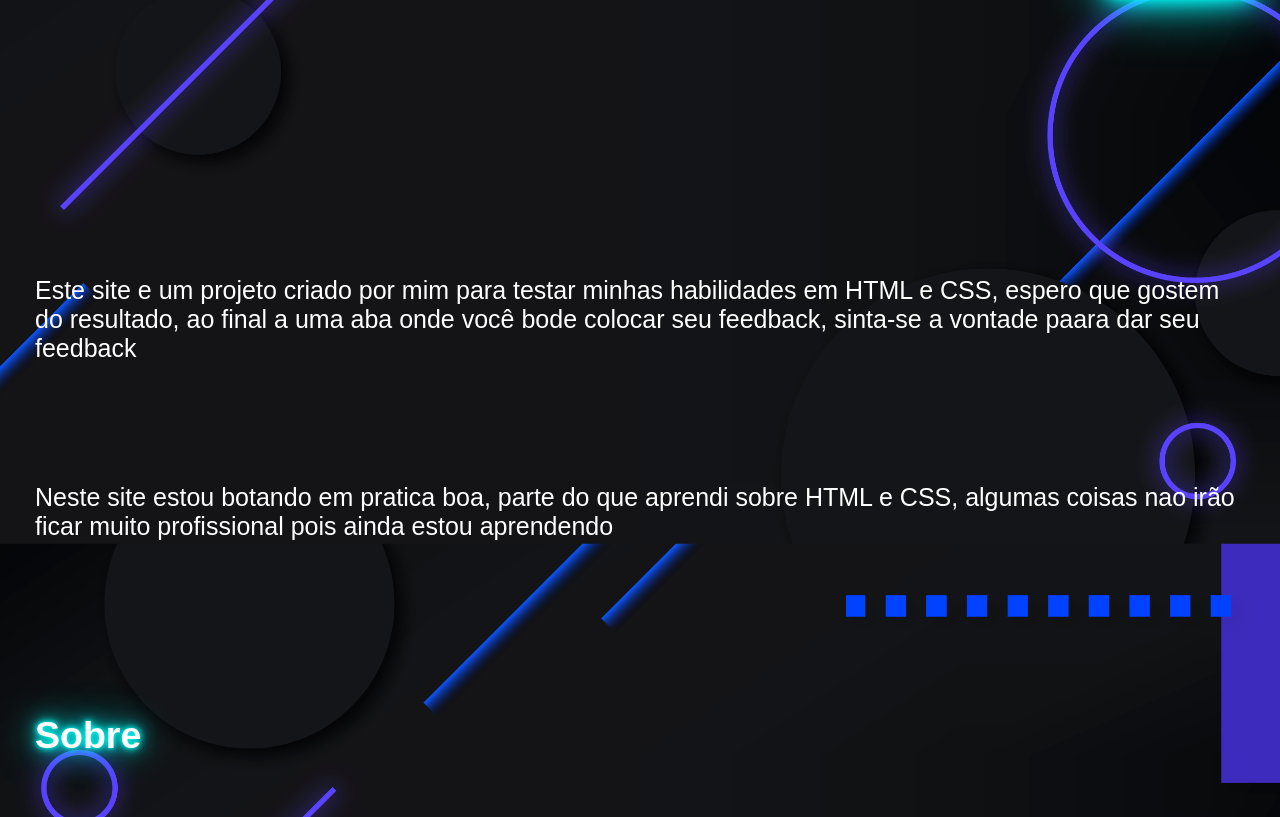
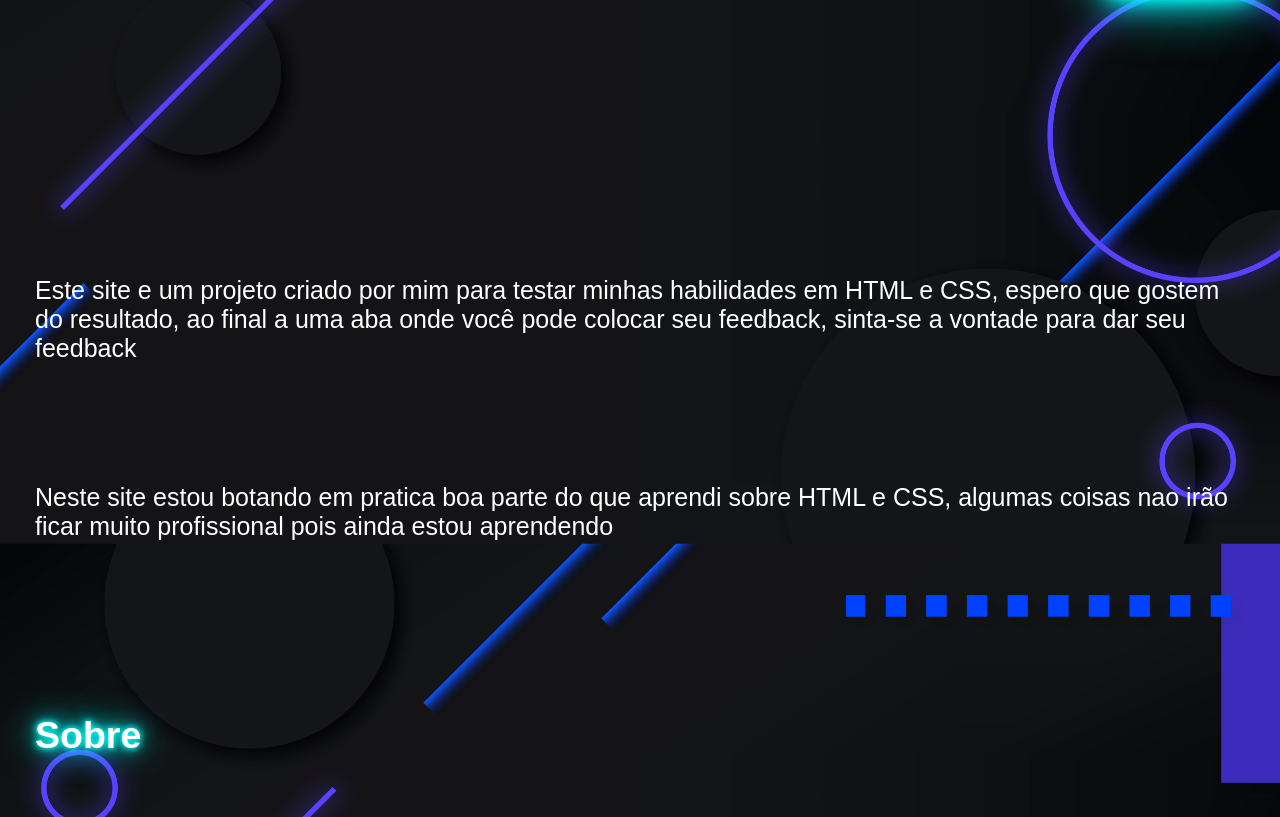
Before and after one commit to NoHaveNicKK/Aprendendo-HTML-e-CSS, a plain HTML site: page index.html in a window 1280 px wide. Shown: the part 283-1100 px from the top of the page. Drawn offline with Linux system fonts and the light colour scheme.

Commit message:
Update index.html

```diff
--- a/index.html
+++ b/index.html
@@ -27,11 +27,11 @@
 
     <div class="li" id="home"></div>
     <div class="p">
-        <p>Este site e um projeto criado por mim para testar minhas habilidades em HTML e CSS, espero que gostem do resultado, ao final a uma aba onde você bode colocar seu feedback, sinta-se a vontade paara dar seu feedback</p>
+        <p>Este site e um projeto criado por mim para testar minhas habilidades em HTML e CSS, espero que gostem do resultado, ao final a uma aba onde você pode colocar seu feedback, sinta-se a vontade para dar seu feedback</p>
     </div>
     <div class="p2">
         <p>
-            Neste site estou botando em pratica boa, parte do que aprendi sobre HTML e CSS, algumas coisas nao irão ficar muito profissional pois ainda estou aprendendo
+            Neste site estou botando em pratica boa parte do que aprendi sobre HTML e CSS, algumas coisas nao irão ficar muito profissional pois ainda estou aprendendo
         </p>
         <br>
         <br>
@@ -100,4 +100,5 @@
 
     </section>
 </body>
+
 </html>
```
